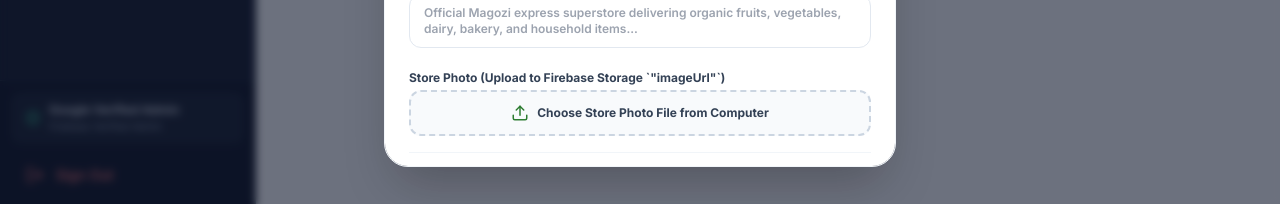
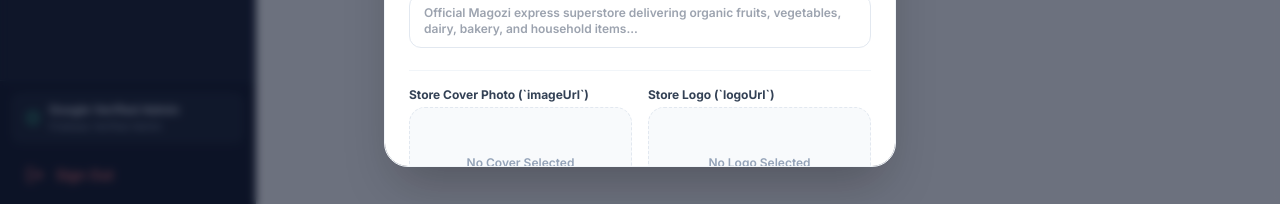
Before and after one commit to KA7928/magoziadmin, a Next.js app: page /stores in a window 1280 px wide. Both pictures are taken after typing "Sample" into the empty fields and a click on the button "Add New Store Branch". Shown: the part 593-797 px from the top of the page. Built offline with nearby package versions, Linux system fonts and the light colour scheme; no server answers; the database is empty.

Commit message:
feat: Add Store Logo upload option to Firebase Storage and sync logoUrl field with Firestore stores collection

```diff
--- a/app/stores/page.tsx
+++ b/app/stores/page.tsx
@@ -40,6 +40,8 @@
   const [storeDescription, setStoreDescription] = useState("");
   const [storeImage, setStoreImage] = useState("");
   const [storeFile, setStoreFile] = useState<File | null>(null);
+  const [storeLogoImage, setStoreLogoImage] = useState("");
+  const [storeLogoFile, setStoreLogoFile] = useState<File | null>(null);
   const [uploadingStore, setUploadingStore] = useState<boolean>(false);
   const [editingStoreId, setEditingStoreId] = useState<string | null>(null);
   const [modalOpen, setModalOpen] = useState(false);
@@ -54,6 +56,7 @@
           const name = data.name || data.branchName || "Magozi Store Branch";
           const location = data.location || data.fullAddress || data.address || "Main Market, Gurgaon";
           const imageUrl = data.imageUrl || data.image || data.photoUrl || "https://images.unsplash.com/photo-1542838132-92c53300491e?auto=format&fit=crop&w=600&q=80";
+          const logoUrl = data.logoUrl || data.logo || data.storeLogo || "";
 
           // Normalize isOpen
           let isOpen = true;
@@ -82,6 +85,9 @@
             imageUrl,
             image: imageUrl,
             photoUrl: imageUrl,
+            logoUrl,
+            logo: logoUrl,
+            storeLogo: logoUrl,
             lastUpdated: data.lastUpdated,
             updatedAt: data.updatedAt,
           } as Superstore;
@@ -101,6 +107,14 @@
       const file = e.target.files[0];
       setStoreFile(file);
       setStoreImage(URL.createObjectURL(file));
+    }
+  };
+
+  const handleStoreLogoFileChange = (e: React.ChangeEvent<HTMLInputElement>) => {
+    if (e.target.files && e.target.files[0]) {
+      const file = e.target.files[0];
+      setStoreLogoFile(file);
+      setStoreLogoImage(URL.createObjectURL(file));
     }
   };
 
@@ -129,19 +143,31 @@
     setUploadingStore(true);
     const id = editingStoreId || storeId.trim().toLowerCase().replace(/\s+/g, "_") || `st_${Date.now()}`;
     let finalImageUrl = storeImage;
+    let finalLogoUrl = storeLogoImage;
 
     // 1. Upload photo to Firebase Storage if selected
     if (storeFile) {
       try {
-        const storageRef = ref(storage, `stores/${id}_${Date.now()}.jpg`);
+        const storageRef = ref(storage, `stores/photo_${id}_${Date.now()}.jpg`);
         await uploadBytes(storageRef, storeFile);
         finalImageUrl = await getDownloadURL(storageRef);
       } catch (uploadErr) {
-        console.warn("Firebase Storage store upload fallback:", uploadErr);
+        console.warn("Firebase Storage store photo upload fallback:", uploadErr);
       }
     }
 
-    // 2. Save document to Firestore `stores` collection with multi-field sync
+    // 2. Upload logo to Firebase Storage if selected
+    if (storeLogoFile) {
+      try {
+        const logoStorageRef = ref(storage, `stores/logo_${id}_${Date.now()}.jpg`);
+        await uploadBytes(logoStorageRef, storeLogoFile);
+        finalLogoUrl = await getDownloadURL(logoStorageRef);
+      } catch (logoErr) {
+        console.warn("Firebase Storage store logo upload fallback:", logoErr);
+      }
+    }
+
+    // 3. Save document to Firestore `stores` collection with multi-field sync
     const newStoreData = {
       id,
       name: storeName.trim(),
@@ -161,6 +187,9 @@
       imageUrl: finalImageUrl || "https://images.unsplash.com/photo-1542838132-92c53300491e?auto=format&fit=crop&w=600&q=80",
       image: finalImageUrl || "https://images.unsplash.com/photo-1542838132-92c53300491e?auto=format&fit=crop&w=600&q=80",
       photoUrl: finalImageUrl || "https://images.unsplash.com/photo-1542838132-92c53300491e?auto=format&fit=crop&w=600&q=80",
+      logoUrl: finalLogoUrl || "",
+      logo: finalLogoUrl || "",
+      storeLogo: finalLogoUrl || "",
       lastUpdated: Date.now(),
       updatedAt: new Date().toISOString(),
       ...(editingStoreId ? {} : { createdAt: new Date().toISOString() })
@@ -191,6 +220,8 @@
     setStoreDescription("");
     setStoreImage("");
     setStoreFile(null);
+    setStoreLogoImage("");
+    setStoreLogoFile(null);
     setEditingStoreId(null);
   };
 
@@ -208,6 +239,8 @@
     setStoreDescription(store.description || "");
     setStoreImage(store.imageUrl);
     setStoreFile(null);
+    setStoreLogoImage(store.logoUrl || store.logo || store.storeLogo || "");
+    setStoreLogoFile(null);
     setModalOpen(true);
   };
 
@@ -220,6 +253,14 @@
           await deleteObject(imageRef);
         } catch (storageErr) {
           console.warn("Failed to delete store image from Firebase Storage:", storageErr);
+        }
+      }
+      if (store.logoUrl && store.logoUrl.includes("firebasestorage.googleapis.com")) {
+        try {
+          const logoRef = ref(storage, store.logoUrl);
+          await deleteObject(logoRef);
+        } catch (storageErr) {
+          console.warn("Failed to delete store logo from Firebase Storage:", storageErr);
         }
       }
       await deleteDoc(doc(db, "stores", store.id));
@@ -320,9 +361,15 @@
                       </div>
 
                       <div className="absolute bottom-3 left-3 flex items-center gap-1.5">
+                        {store.logoUrl ? (
+                          <div className="w-9 h-9 rounded-xl border-2 border-white shadow-md overflow-hidden bg-white flex-shrink-0 flex items-center justify-center p-0.5">
+                            <img src={store.logoUrl} alt={store.name} className="w-full h-full object-contain" />
+                          </div>
+                        ) : (
                           <span className="bg-slate-900/80 backdrop-blur-md text-white px-2.5 py-1 rounded-lg text-sm font-bold">
                             {store.emoji || "🏪"}
                           </span>
+                        )}
                         {store.vegType && (
                           <span className="bg-slate-900/80 backdrop-blur-md text-white px-2.5 py-1 rounded-lg text-[10px] font-bold">
                             {store.vegType}
@@ -334,9 +381,16 @@
                     {/* Store Info */}
                     <div className="p-5 space-y-3">
                       <div className="flex items-start justify-between gap-2">
-                        <div>
-                          <h3 className="font-extrabold text-slate-900 text-lg leading-snug">{store.name}</h3>
+                        <div className="flex items-center gap-2.5 min-w-0">
+                          {store.logoUrl && (
+                            <div className="w-9 h-9 rounded-xl border border-slate-200 overflow-hidden bg-white flex-shrink-0 flex items-center justify-center p-0.5 shadow-sm">
+                              <img src={store.logoUrl} alt="Store Logo" className="w-full h-full object-contain" />
+                            </div>
+                          )}
+                          <div className="min-w-0">
+                            <h3 className="font-extrabold text-slate-900 text-base leading-snug truncate">{store.name}</h3>
                             <span className="text-[11px] font-mono font-bold text-slate-400">ID: {store.id}</span>
+                          </div>
                         </div>
                         <div className="flex items-center gap-1 text-xs font-bold text-amber-600 bg-amber-50 px-2.5 py-1 rounded-xl border border-amber-200 flex-shrink-0">
                           <Star size={14} className="fill-amber-500 text-amber-500" />
@@ -603,21 +657,27 @@
                 />
               </div>
 
+              <div className="grid grid-cols-1 md:grid-cols-2 gap-4 border-t border-slate-100 pt-4">
+                {/* Store Cover Photo */}
                 <div>
                   <label className="block text-xs font-bold text-slate-700 mb-1">
-                  Store Photo (Upload to Firebase Storage `"imageUrl"`)
+                    Store Cover Photo (`imageUrl`)
                   </label>
-                <div className="space-y-3">
-                  {storeImage && (
-                    <div className="relative h-36 w-full rounded-2xl border border-slate-200 overflow-hidden bg-slate-100">
-                      <img src={storeImage} alt="Preview" className="w-full h-full object-cover" />
+                  <div className="space-y-2">
+                    {storeImage ? (
+                      <div className="relative h-28 w-full rounded-2xl border border-slate-200 overflow-hidden bg-slate-100">
+                        <img src={storeImage} alt="Cover Preview" className="w-full h-full object-cover" />
+                      </div>
+                    ) : (
+                      <div className="h-28 w-full rounded-2xl border border-dashed border-slate-200 bg-slate-50 flex items-center justify-center text-slate-400 text-xs font-semibold">
+                        No Cover Selected
                       </div>
                     )}
 
-                  <label className="flex items-center justify-center gap-2 w-full p-3 rounded-xl border-2 border-dashed border-slate-300 hover:border-magozi-800 cursor-pointer bg-slate-50 hover:bg-magozi-50/50 transition">
-                    <Upload size={18} className="text-magozi-800" />
-                    <span className="text-xs font-bold text-slate-700">
-                      {storeFile ? storeFile.name : "Choose Store Photo File from Computer"}
+                    <label className="flex items-center justify-center gap-1.5 w-full p-2.5 rounded-xl border-2 border-dashed border-slate-300 hover:border-magozi-800 cursor-pointer bg-slate-50 hover:bg-magozi-50/50 transition">
+                      <Upload size={15} className="text-magozi-800" />
+                      <span className="text-[11px] font-bold text-slate-700 truncate">
+                        {storeFile ? storeFile.name : "Upload Cover Photo"}
                       </span>
                       <input
                         type="file"
@@ -626,6 +686,38 @@
                         className="hidden"
                       />
                     </label>
+                  </div>
+                </div>
+
+                {/* Store Logo */}
+                <div>
+                  <label className="block text-xs font-bold text-slate-700 mb-1">
+                    Store Logo (`logoUrl`)
+                  </label>
+                  <div className="space-y-2">
+                    {storeLogoImage ? (
+                      <div className="relative h-28 w-full rounded-2xl border border-slate-200 overflow-hidden bg-slate-100 flex items-center justify-center p-2">
+                        <img src={storeLogoImage} alt="Logo Preview" className="max-h-full max-w-full object-contain" />
+                      </div>
+                    ) : (
+                      <div className="h-28 w-full rounded-2xl border border-dashed border-slate-200 bg-slate-50 flex items-center justify-center text-slate-400 text-xs font-semibold">
+                        No Logo Selected
+                      </div>
+                    )}
+
+                    <label className="flex items-center justify-center gap-1.5 w-full p-2.5 rounded-xl border-2 border-dashed border-slate-300 hover:border-magozi-800 cursor-pointer bg-slate-50 hover:bg-magozi-50/50 transition">
+                      <Upload size={15} className="text-magozi-800" />
+                      <span className="text-[11px] font-bold text-slate-700 truncate">
+                        {storeLogoFile ? storeLogoFile.name : "Upload Store Logo"}
+                      </span>
+                      <input
+                        type="file"
+                        accept="image/*"
+                        onChange={handleStoreLogoFileChange}
+                        className="hidden"
+                      />
+                    </label>
+                  </div>
                 </div>
               </div>
 
--- a/lib/types.ts
+++ b/lib/types.ts
@@ -152,6 +152,9 @@
   imageUrl: string;
   image?: string;
   photoUrl?: string;
+  logoUrl?: string;
+  logo?: string;
+  storeLogo?: string;
   distanceKm?: string | number;
   lastUpdated?: number;
   updatedAt?: string;
```
Lines whose indentation alone changed are shown as unchanged.
